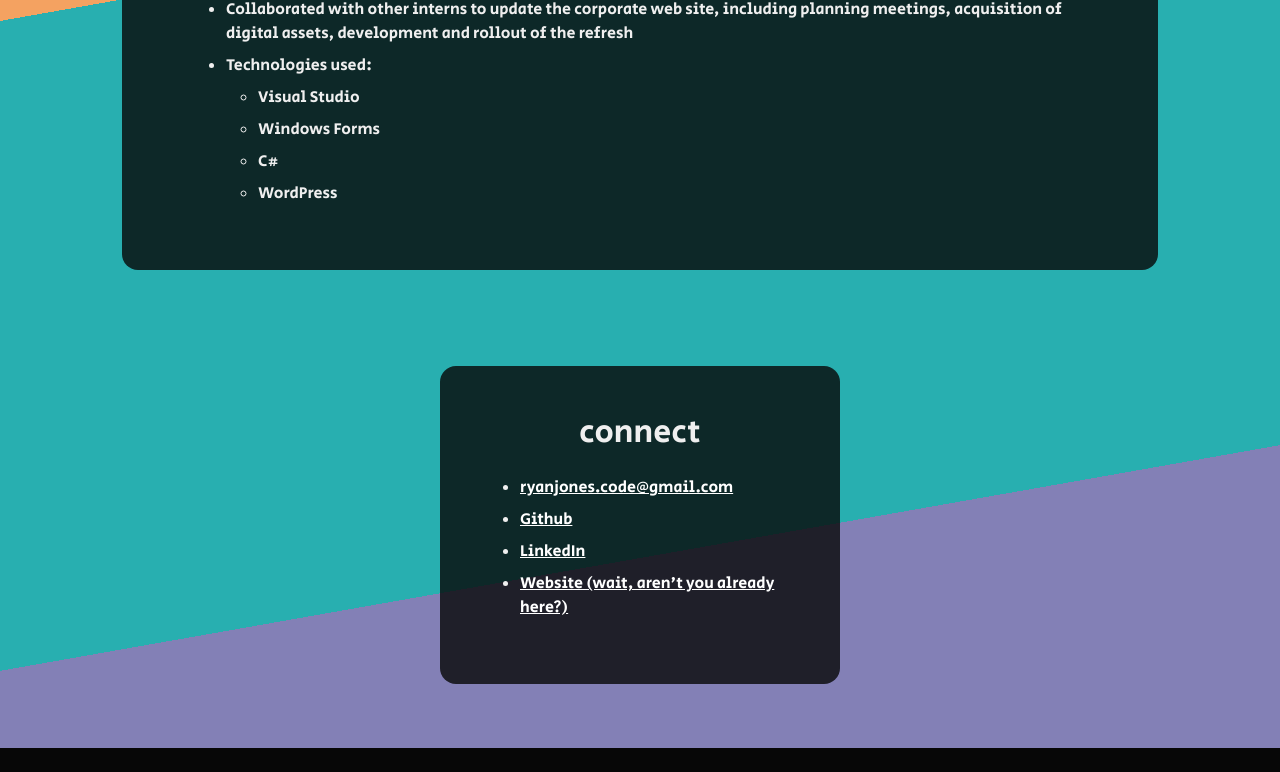
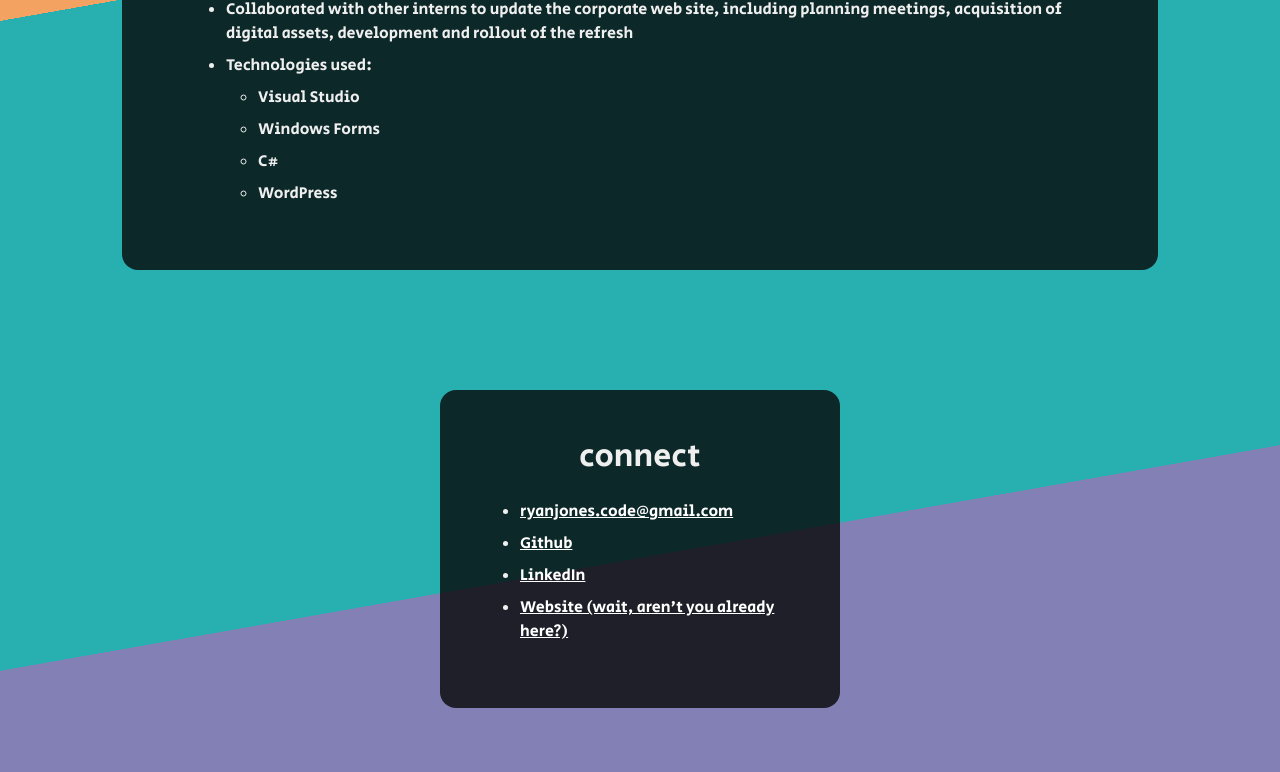
Before and after one commit to RyGuyCompSci/site, a React (Create React App) app: page / in a window 1280 px wide. Shown: the part 5242-6014 px from the top of the page. Before the commit the page ends 5990 px from the top, so only its background shows below. Built offline with nearby package versions, Linux system fonts and the light colour scheme.

Commit message:
Fix connect top spacing

```diff
--- a/src/App.js
+++ b/src/App.js
@@ -405,7 +405,7 @@ const App = () => {
             </Col>
         </Row>
         <Row>
-            <Col lg="4" className="mx-auto" id="connect">
+            <Col lg="4" className="mx-auto mt-4" id="connect">
                 <Box>
                     <h2 className="mb-4 text-center">connect</h2>
                     <ul>
```
